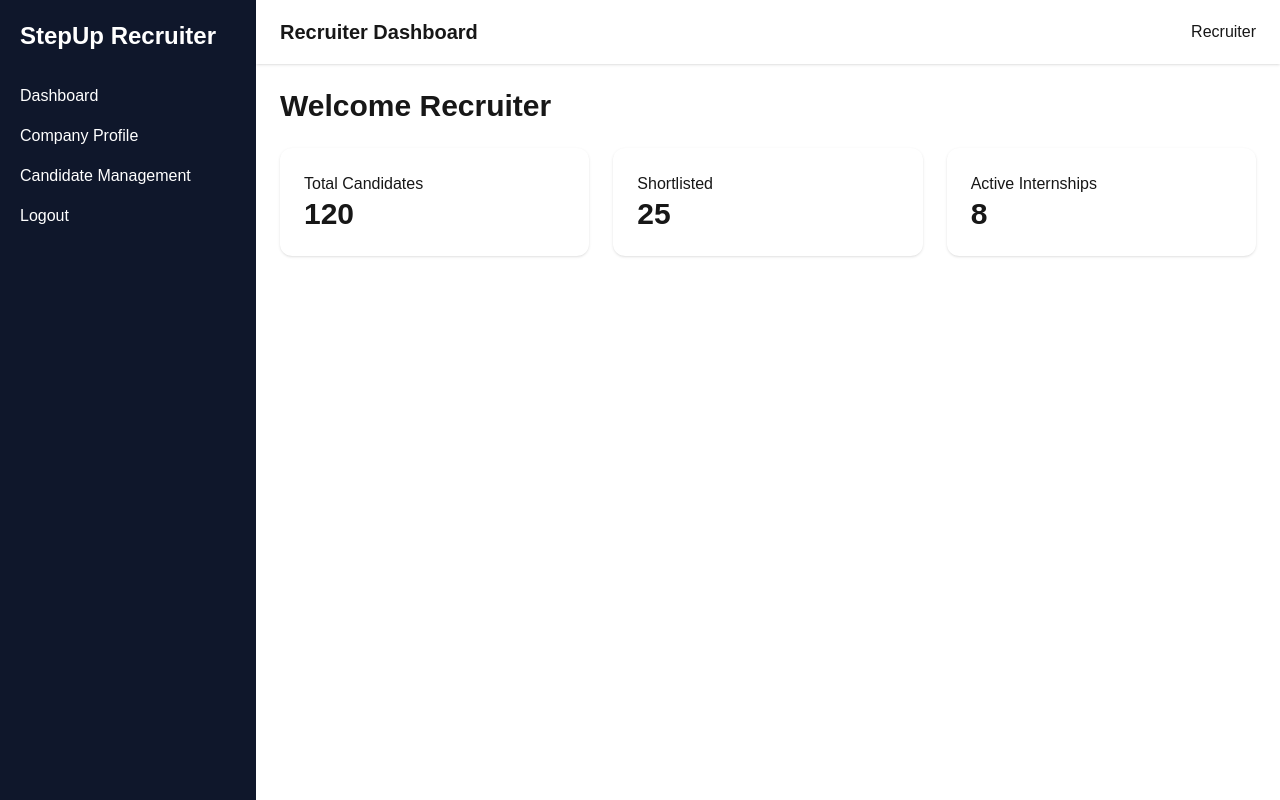
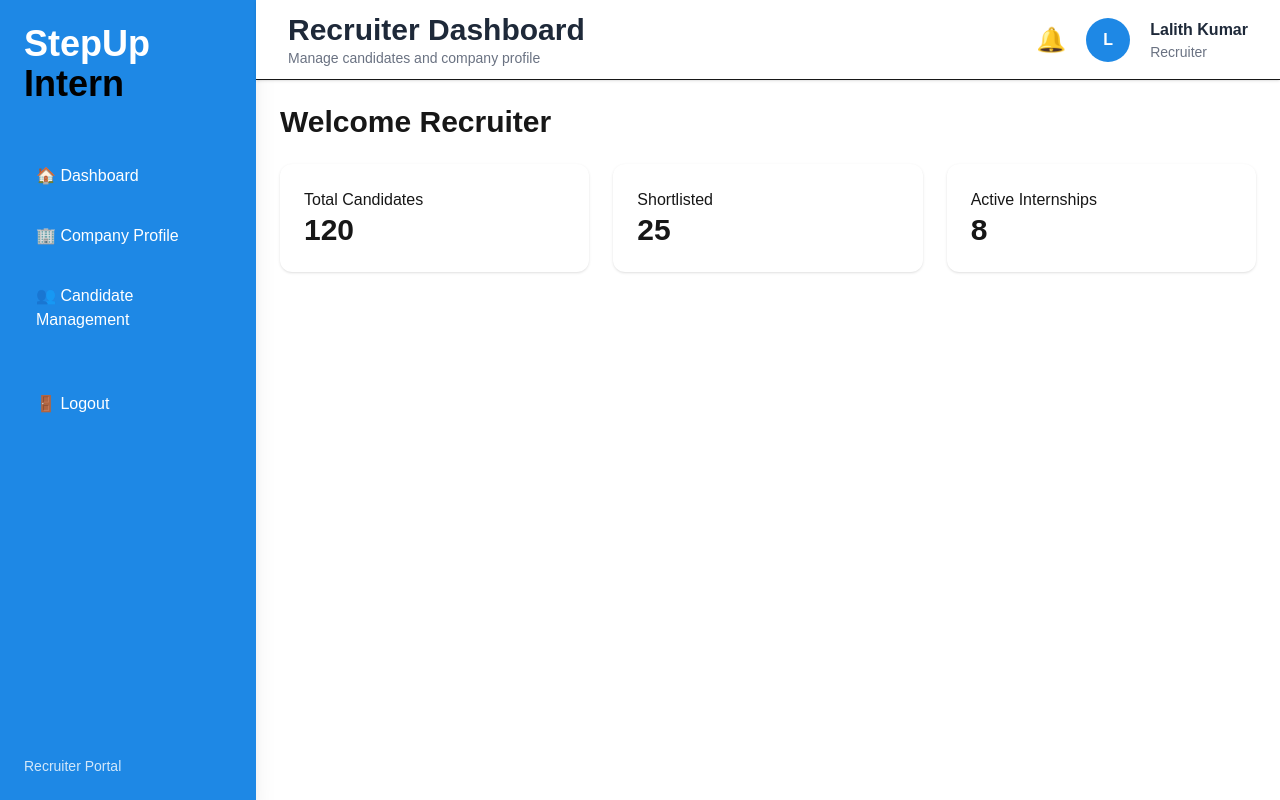
Before and after one commit to pavan290805/stepup-intern, a Next.js app: page /recruiter in a window 1280 px wide. Built offline with nearby package versions, Linux system fonts and the light colour scheme.

Commit message:
Completed recruiter dashboard setup with sidebar and navbar

```diff
--- a/app/Components/Navbar.tsx
+++ b/app/Components/Navbar.tsx
@@ -1,13 +1,39 @@
 export default function Navbar() {
   return (
-    <div className="h-16 bg-white shadow flex items-center justify-between px-6">
-      <h2 className="text-xl font-semibold">
-        Recruiter Dashboard
-      </h2>
+    <div className="h-20 bg-white shadow-sm border-b flex items-center justify-between px-8">
 
-      <div className="flex items-center gap-3">
-        <span>Recruiter</span>
+      <div>
+        <h1 className="text-3xl font-bold text-gray-800">
+          Recruiter Dashboard
+        </h1>
+
+        <p className="text-sm text-gray-500">
+          Manage candidates and company profile
+        </p>
       </div>
+
+      <div className="flex items-center gap-5">
+
+        <button className="text-2xl hover:scale-110 transition">
+          🔔
+        </button>
+
+        <div className="w-11 h-11 rounded-full bg-[#1E88E5] text-white flex items-center justify-center font-bold">
+          L
+        </div>
+
+        <div>
+          <p className="font-semibold text-gray-800">
+            Lalith Kumar
+          </p>
+
+          <p className="text-sm text-gray-500">
+            Recruiter
+          </p>
+        </div>
+
+      </div>
+
     </div>
   );
 }
--- a/app/Components/Sidebar.tsx
+++ b/app/Components/Sidebar.tsx
@@ -4,24 +4,54 @@ import Link from "next/link";
 
 export default function Sidebar() {
   return (
-    <div className="w-64 h-screen bg-slate-900 text-white p-5">
-      <h1 className="text-2xl font-bold mb-8">
-        StepUp Recruiter
-      </h1>
+    <div className="w-64 h-screen bg-[#1E88E5] text-white p-6 shadow-xl">
 
-      <div className="flex flex-col gap-4">
-        <Link href="/recruiter">Dashboard</Link>
+      <div className="mb-12">
+        <h1 className="text-4xl font-bold">
+          StepUp
+        </h1>
 
-        <Link href="/recruiter/company-profile">
-          Company Profile
+        <h2 className="text-4xl font-bold text-black">
+          Intern
+        </h2>
+      </div>
+
+      <div className="flex flex-col gap-3">
+
+        <Link
+          href="/recruiter"
+          className="p-3 rounded-xl hover:bg-white/20 transition duration-300"
+        >
+          🏠 Dashboard
         </Link>
 
-        <Link href="/recruiter/candidate-management">
-          Candidate Management
+        <Link
+          href="/recruiter/company-profile"
+          className="p-3 rounded-xl hover:bg-white/20 transition duration-300"
+        >
+          🏢 Company Profile
         </Link>
 
-        <Link href="/">Logout</Link>
+        <Link
+          href="/recruiter/candidate-management"
+          className="p-3 rounded-xl hover:bg-white/20 transition duration-300"
+        >
+          👥 Candidate Management
+        </Link>
+
+        <Link
+          href="/"
+          className="p-3 rounded-xl hover:bg-red-500/30 transition duration-300 mt-6"
+        >
+          🚪 Logout
+        </Link>
+
       </div>
+
+      <div className="absolute bottom-6 left-6 text-sm opacity-80">
+        Recruiter Portal
+      </div>
+
     </div>
   );
 }
```
